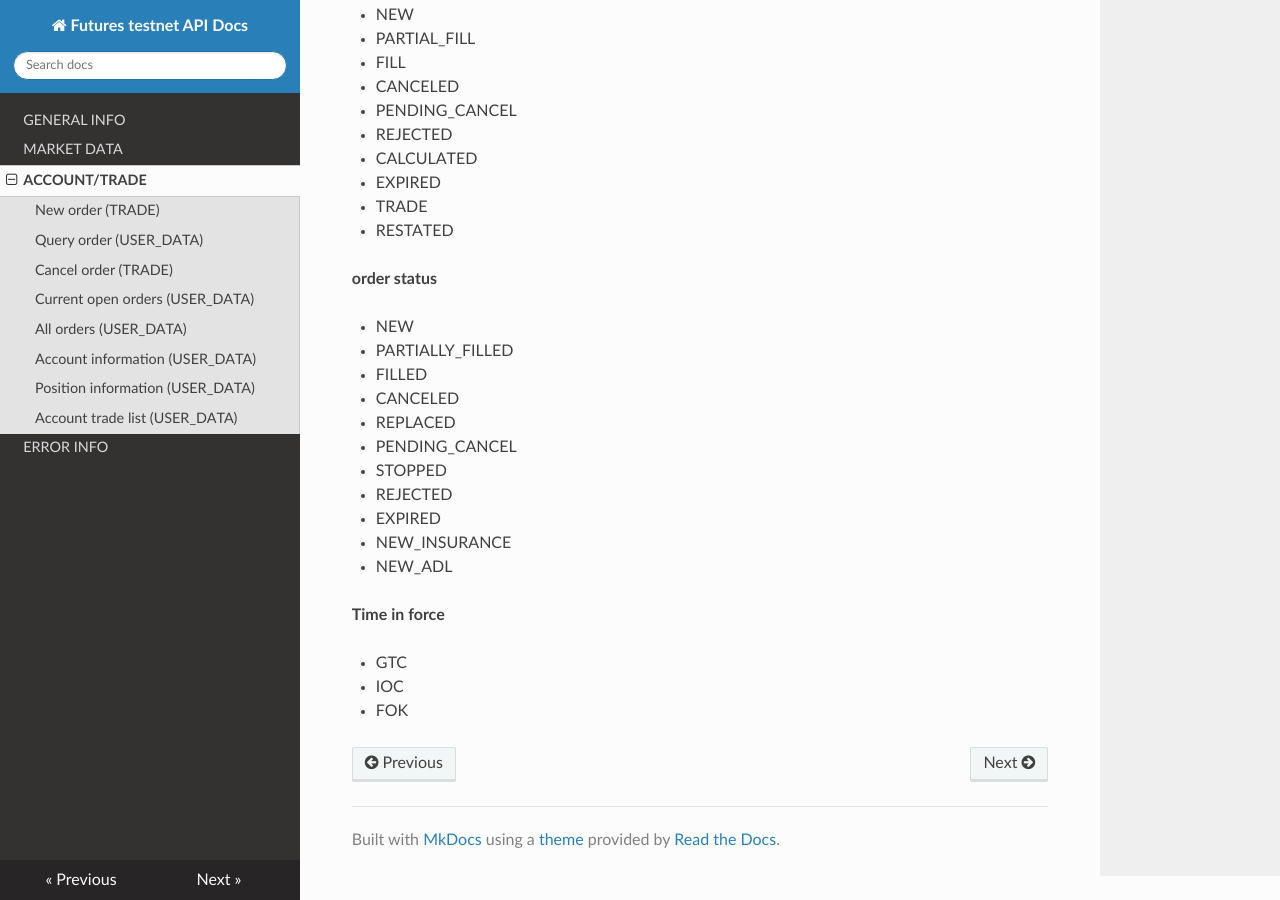
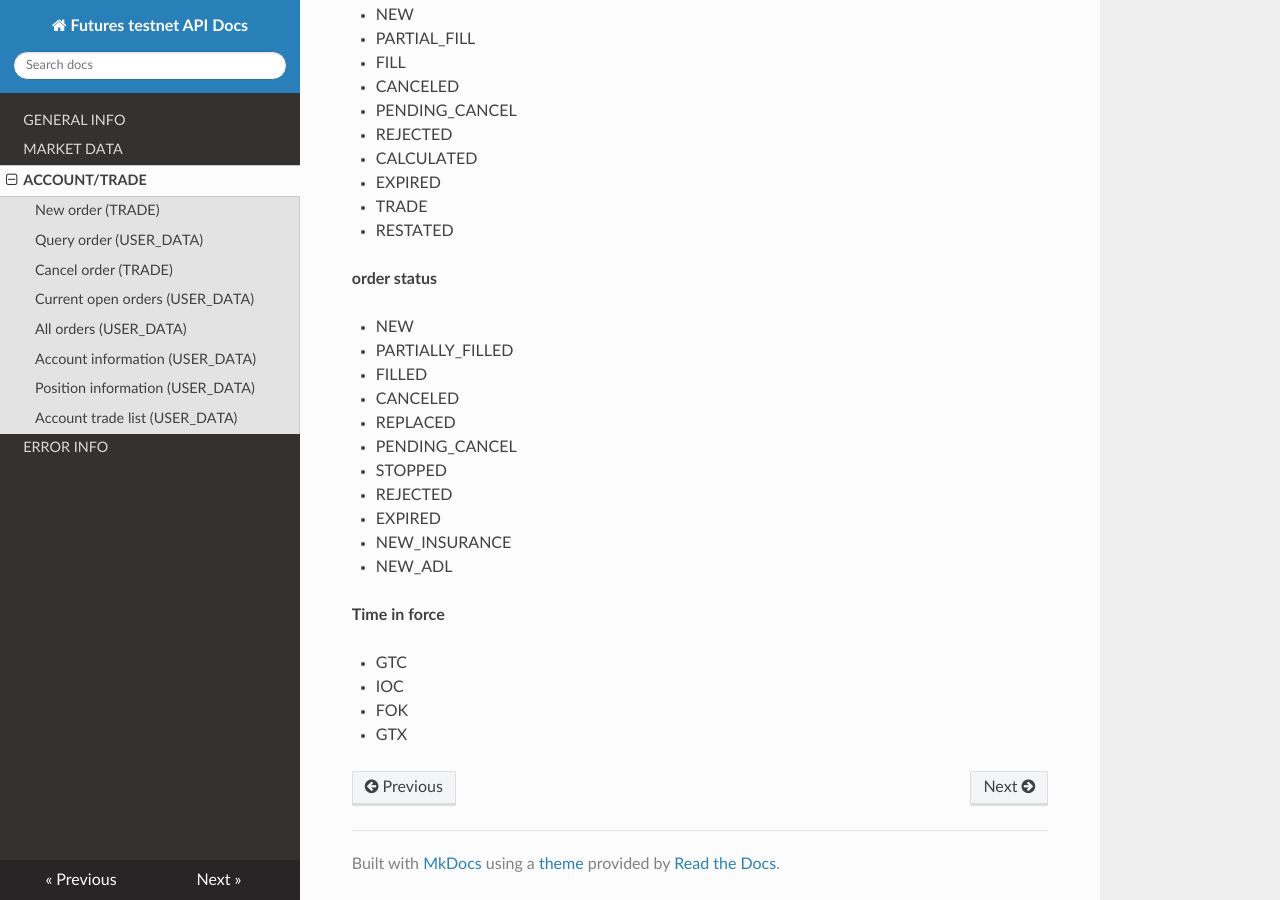
Before and after one commit to peterzan888/Binance-Future-API-test-doc, an MkDocs documentation site: the page built from docs/trade_and_account.md, in a window 1280 px wide and 900 px high, scrolled down 10347 px. Built offline with MkDocs 1.6.1, drawn with Linux system fonts in a browser that asks for light colours; nearby versions of some CDN libraries.

Commit message:
Update trade_and_account.md

```diff
--- a/docs/trade_and_account.md
+++ b/docs/trade_and_account.md
@@ -531,3 +531,4 @@ event type is `ORDER_TRADE_UPDATE`.
 * GTC
 * IOC
 * FOK
+* GTX
```
